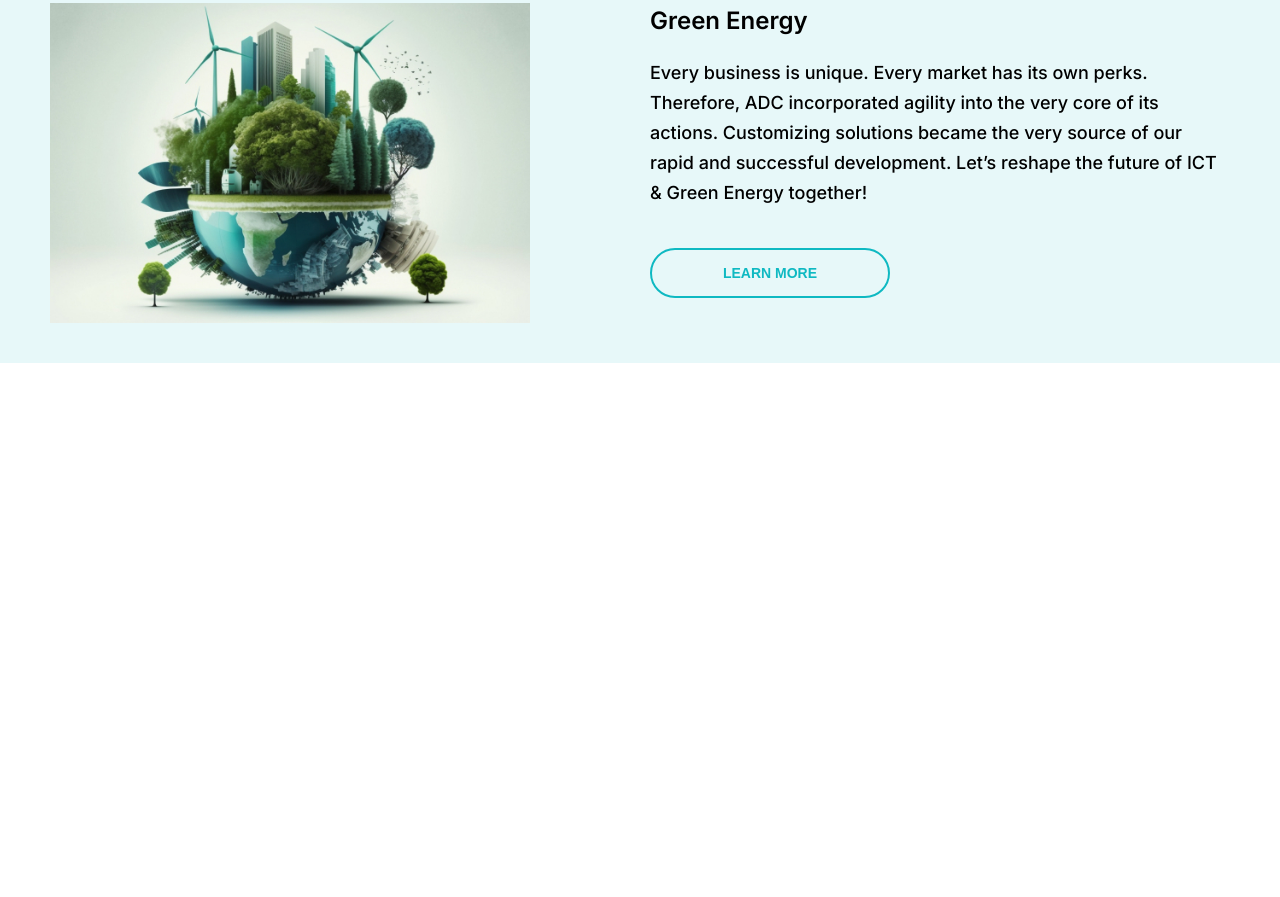
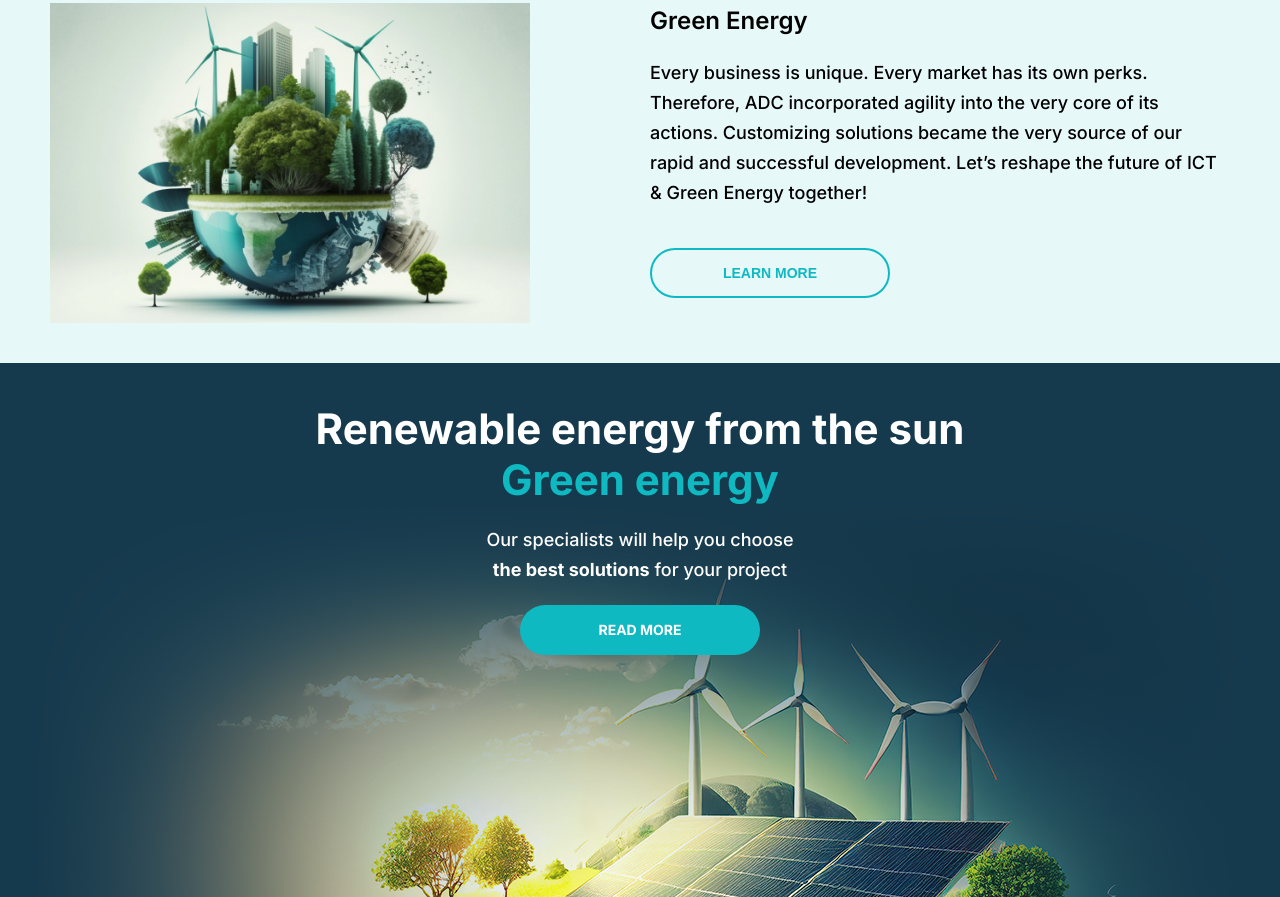
Before and after one commit to DanielaTanase/ADC, a plain HTML site: page index.html in a window 1280 px wide. Shown: the part 1903-2800 px from the top of the page. Before the commit the page ends 2266 px from the top, so only its background shows below. Drawn offline with nearby package versions, Linux system fonts and the light colour scheme.

Commit message:
section4Sider

```diff
--- a/index.html
+++ b/index.html
@@ -77,7 +77,7 @@
       <div class="swiper mySwiper">
         <div class="swiper-wrapper">
           <div class="swiper-slide">
-            <div class="bgPos bgSlider">
+            <div class="bgPosS2 bgSlider">
               <div class="container">
                 <div class="row section1Row">
                   <div class="col-5 rightSideText">
@@ -231,6 +231,61 @@
             </div>
         </div>
     </section>
+    <section class="section4">
+      <div class="swiper mySwiper">
+        <div class="swiper-wrapper">
+          <div class="swiper-slide">
+            <div class="bgPosS4 bgSliderS4">
+              <div class="container">
+                <div class="row section4Row">
+                  <div class="col-12 col-6S4">
+                    <div class="text-contentS4">
+                      <h2 class="section4h2">
+                        <span class="section4span">IT </span> - Distribution
+                      </h2>
+                      <p class="section4p">
+                        Empower your business with the
+                        <br>
+                        right tools and technologies!
+                      </p>
+                    </div>
+                  </div>
+                </div>
+              </div>
+            </div>
+          </div>
+          <div class="swiper-slide">
+            <div class="bgPosS4 bgSlider2S4">
+              <div class="container">
+                <div class="row section4Row">
+                  <div class="col-12 col-6S4">
+                    <div class="text-contentS4">
+                      <h2 class="section4h2">
+                        Renewable energy from the sun
+                        <br>
+                        <mark class="section4mark">Green energy</mark>
+                      </h2>
+                      <p class="section4p">
+                        Our specialists will help you choose
+                        <br>
+                        <strong> the best solutions</strong>
+                        for your project
+                      </p>
+                      <button class="section1Button">
+                        <a class="Read">READ MORE</a>
+                      </button>
+                    </div>
+                  </div>
+                </div>
+              </div>
+            </div>
+          </div>
+        </div>
+        <!-- <div class="swiper-button-next"></div>
+      			<div class="swiper-button-prev"></div> -->
+        <div class="swiper-pagination"></div>
+      </div>
+    </section>
     <script src="https://cdn.jsdelivr.net/npm/swiper@11/swiper-bundle.min.js"></script>
     <script src="script.js"></script>
   </body>
--- a/script.js
+++ b/script.js
@@ -3,7 +3,7 @@ var swiper = new Swiper(".mySwiper", {
 	effect: "fade",
       centeredSlides: true,
       autoplay: {
-        delay: 100000,
+        delay: 2500,
         disableOnInteraction: false,
       },
       pagination: {
--- a/style.css
+++ b/style.css
@@ -1,5 +1,15 @@
 body {
   font-family: Inter, sans-serif;
+}
+
+header {
+  width: 100%;
+  height: 120px;
+  position: fixed;
+  top: 0;
+  left: 0;
+  z-index: 99;
+  background-color: #fff;
 }
 
 .header-part1 {
@@ -140,6 +150,7 @@ a:hover {
 }
 
 .section1 {
+  margin-top: 120px;
   height: 645px;
   width: 100%;
   display: block;
@@ -163,7 +174,7 @@ a:hover {
   background-color: #000;
 }
 
-.bgPos {
+.bgPosS2S {
   background-repeat: no-repeat;
   background-color: #fff;
   position: relative;
@@ -319,6 +330,7 @@ a:hover {
   justify-content: space-between;
 
 }
+
 .box {
   box-sizing: border-box;
   width: 230px;
@@ -413,3 +425,57 @@ hr {
 .noMarginB {
   margin-bottom: 0;
 }
+
+.bgPosS4 {
+  background-color: white;
+  width: 100%;
+  height: 602px;
+  position: relative;
+  background-repeat: no-repeat;
+  background-position: top;
+}
+
+.bgSliderS4 {
+  background-image: url(Images/banner-IT.png);
+}
+
+.bgSlider2S4 {
+  background-image: url(Images/banner-green.png);
+}
+
+.section4Row {
+  justify-content: center;
+  align-items: center;
+}
+
+.text-contentS4 {
+  display: flex;
+  flex-direction: column;
+  justify-content: center;
+  align-items: center;
+  margin-top: 40px;
+  color:#fff;
+}
+
+.section4h2 {
+  font-size: 42px;
+  font-weight: 700;
+  text-align: center;
+  margin-bottom: 20px;
+}
+
+.section4span {
+  color: #0fb9c2;
+}
+
+.section4mark {
+  color: #0fb9c2;
+  text-align: center;
+}
+
+.section4p {
+  font-size: 18px;
+  font-weight: 500;
+  line-height: 30px;
+  text-align: center;
+}
```
Also changed, not shown: Images/banner-IT.png (added), Images/banner-green.png (added), 2 other files.
